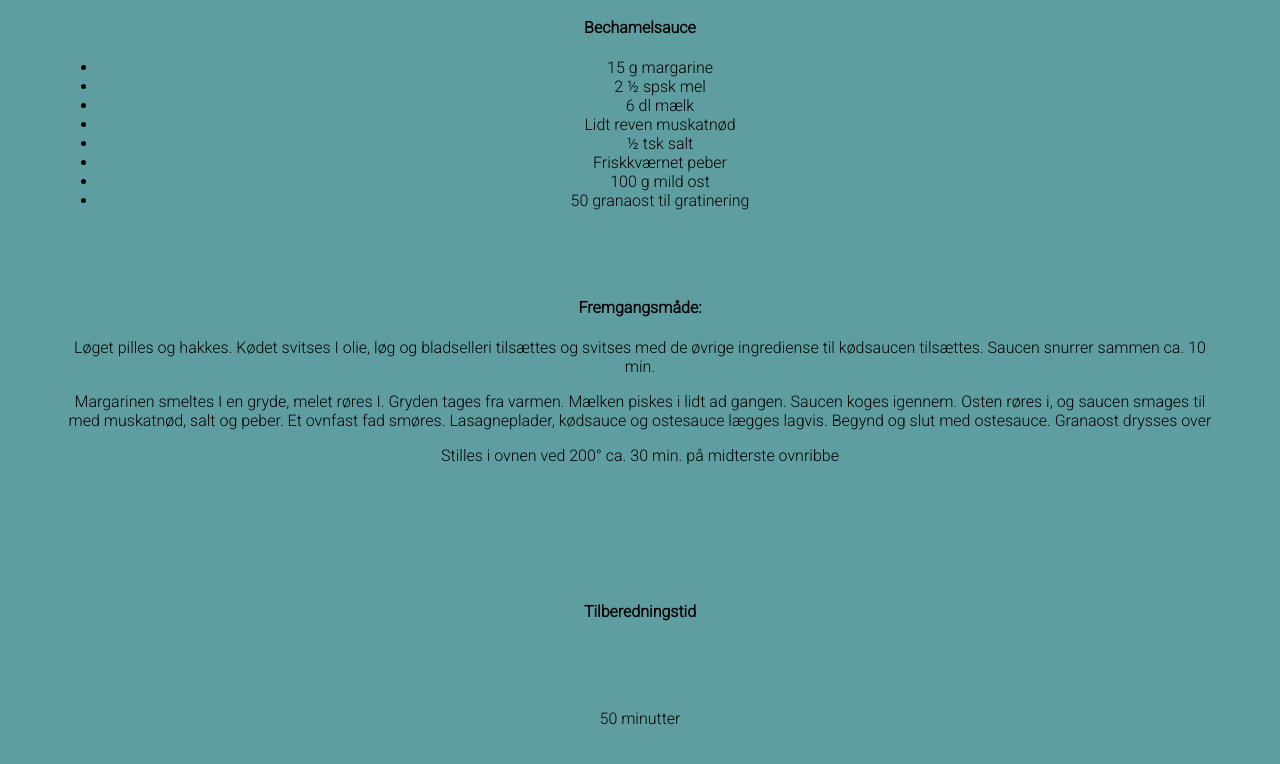
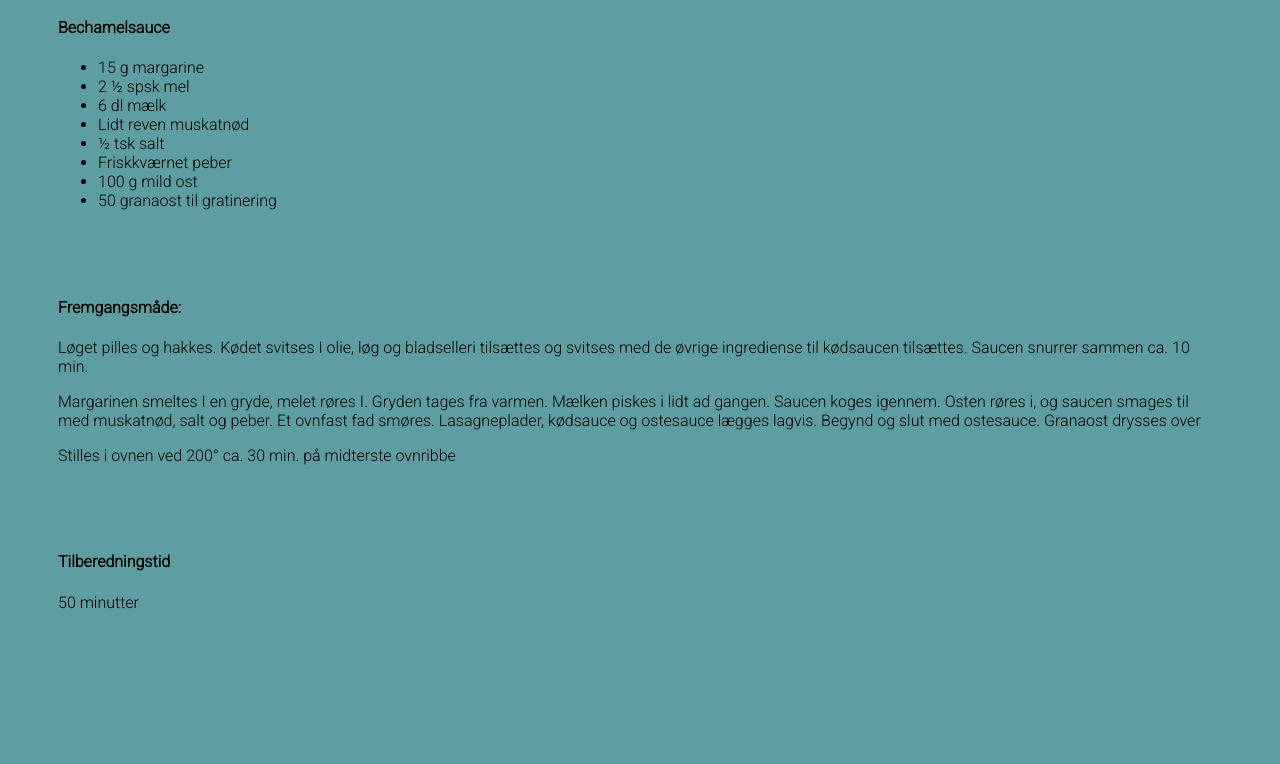
Before and after one commit to Mm4ds3n/MichaelsOpskrift, a plain HTML site: page index.html in a window 1280 px wide. Shown: the part 1144-1908 px from the top of the page. After the commit the page ends 1830 px from the top, so only its background shows below. Drawn offline with Linux system fonts and the light colour scheme.

Commit message:
Gap footer

```diff
--- a/app.css
+++ b/app.css
@@ -1,12 +1,10 @@
 body {
     font-family:Roboto, sans-serif;
     display: grid;
-   grid-template-areas: 'header header header header header header'
-                        '#Billede #Opskrift #Opskrift #Opskrift #Fremgangsmåde #Fremgangsmåde'
-                        'menu #Tilberedningstid #Tilberedningstid #Tilberedningstid #Tilberedningstid #Tilberedningstid';
+   grid-template-areas: inherit;
     gap: 50px    ;
     padding: 50px;
-text-align: center;}
+}
 
 body {
     background-color: cadetblue;
@@ -16,3 +14,6 @@ img {
     height: 500px;
     width: 500px;
 }
+footer {
+    gap: 20px;
+}
--- a/index.html
+++ b/index.html
@@ -66,7 +66,7 @@
   <p>Stilles i ovnen ved 200° ca. 30 min. på midterste ovnribbe</p>
 </article>
 
-<footer></footer><h4>Tilberedningstid </h4>
+<footer><h4>Tilberedningstid </h4>
 <p>50 minutter</p>
 </footer>
 
```
